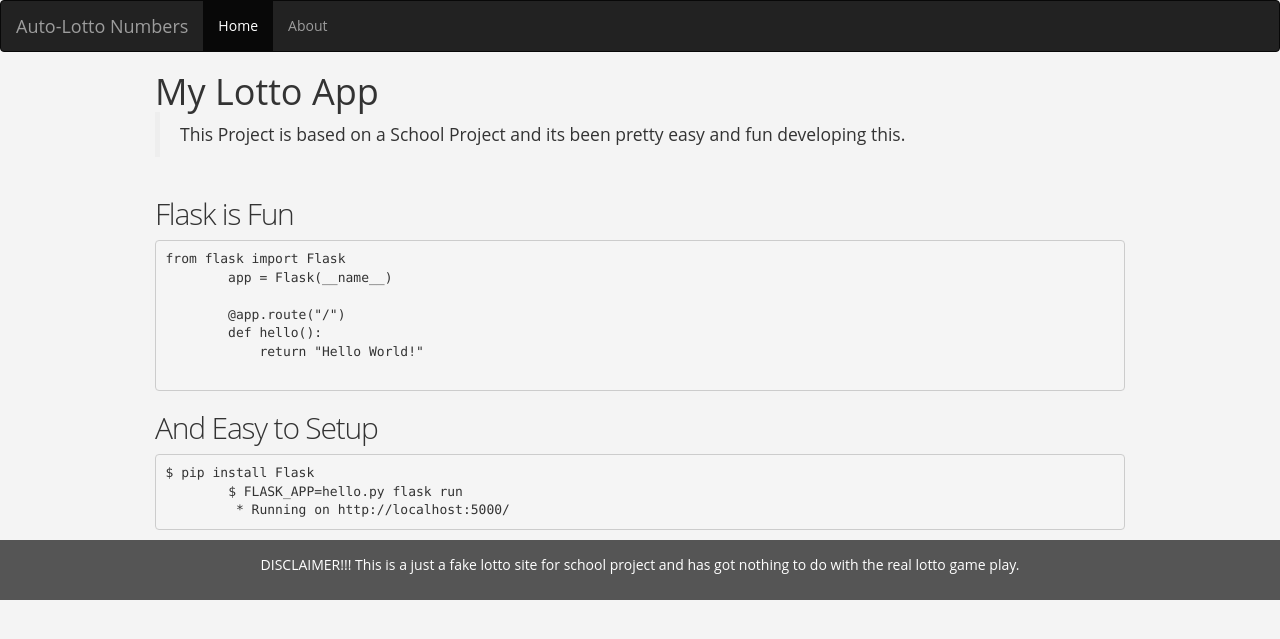
After one commit to mikeypy/lottoNumbers, a Flask app: page /about in a window 1280 px wide. The commit adds this page. Shown: the top 639 px of the page. Run offline with Flask 2, Linux system fonts and the light colour scheme; some libraries are stand-ins or nearby versions.

Commit message:
added about page

```diff
--- /dev/null
+++ b/app/templates/about.html
@@ -0,0 +1,30 @@
+{% extends "layout.html" %}
+
+{% block content %}
+
+<main>
+    <div class="container">
+        <blockquote>
+            This Project is based on a School Project and its been pretty easy and fun developing this.
+        </blockquote>
+    </div>
+
+    <div class="container">
+
+        <h2>Flask is Fun</h2>
+        <pre><span class=ig>from flask import Flask
+        app = Flask(__name__)</span>
+
+        @app.route("/")
+        def hello():
+            return "Hello World!"
+        </pre>
+        <h2>And Easy to Setup</h2>
+        <pre><span class=ig>$ </span>pip install Flask
+        <span class=ig>$ </span>FLASK_APP=hello.py flask run
+        <span class=ig> * Running on http://localhost:5000/</span></pre>
+    </div>
+</main>
+
+
+{% endblock %}
--- a/app/templates/layout.html
+++ b/app/templates/layout.html
@@ -17,11 +17,11 @@
       <nav class="navbar navbar-inverse">
           <div class="container-fluid">
             <div class="navbar-header">
-              <a class="navbar-brand" href="#">Auto-Lotto Numbers</a>
+              <a class="navbar-brand" href="/">Auto-Lotto Numbers</a>
             </div>
             <ul class="nav navbar-nav">
               <li class="active"><a href="/">Home</a></li>
-              <li><a href="/">Page 1</a></li>
+              <li><a href="/about">About</a></li>
             </ul>
           </div>
         </nav>
--- a/app/views.py
+++ b/app/views.py
@@ -28,3 +28,11 @@
         ]
    #numbers = {'one':random.sample(range(50), 5)}
    return render_template('index.html', title='Home', numbers=numbers, special = special)
+
+
+
+@app.route('/about')
+def about():
+   """About Page for Webapp"""
+
+   return render_template('about.html', title='About')
```
